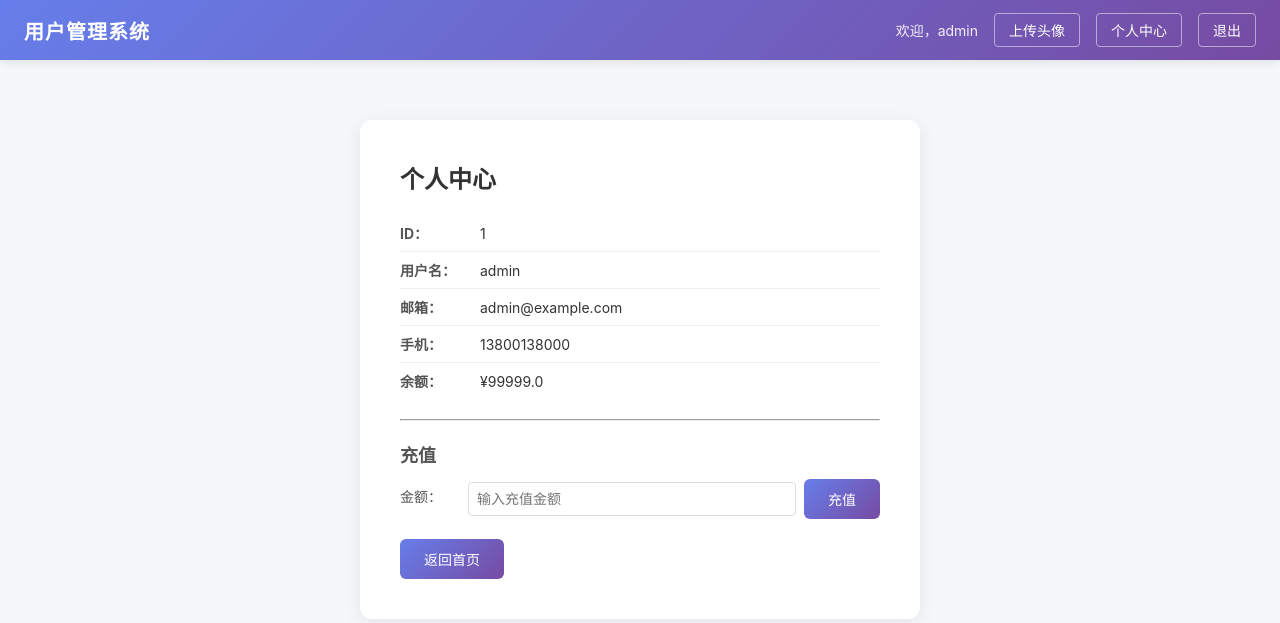
After one commit to Zhang123456-rgb/2025141530175, a Flask app: page /profile?user_id=1 in a window 1280 px wide. The commit adds this page. Shown: the top 623 px of the page. Run offline with Flask 3, Linux system fonts and the light colour scheme; a user stored in the database is signed in; data comes from the database, SQL or seed files in the repository; both versions use the stored data as it was after the commit.

Commit message:
新增：个人中心 + 充值功能（含IDOR/负值漏洞）
新增功能：
- /profile 路由：从URL参数user_id查询任意用户资料（IDOR漏洞）
- /recharge 路由：接受user_id和amount，不校验正负值
- 数据库中增加balance余额字段（admin=99999, alice=100）
- profile.html：个人中心页面 + 充值表单
- 导航栏和首页添加入口

漏洞点：
- ⚠️ IDOR：/profile?user_id=N 可查看任意用户资料
- ⚠️ 负值充值：amount=-99999 可扣减任意用户余额
- ⚠️ SQL注入：/profile 和 /recharge 均使用字符串拼接

Co-Authored-By: Claude <noreply@anthropic.com>

```diff
--- a/app.py
+++ b/app.py
@@ -20,14 +20,21 @@ def init_db():
             username TEXT UNIQUE NOT NULL,
             password TEXT NOT NULL,
             email TEXT,
-            phone TEXT
+            phone TEXT,
+            balance REAL DEFAULT 0
         )
     """)
     # 插入默认用户
-    c.execute("INSERT OR IGNORE INTO users (username, password, email, phone) VALUES (?, ?, ?, ?)",
-              ("admin", "admin123", "admin@example.com", "13800138000"))
-    c.execute("INSERT OR IGNORE INTO users (username, password, email, phone) VALUES (?, ?, ?, ?)",
-              ("alice", "alice2025", "alice@example.com", "13900139001"))
+    c.execute("INSERT OR IGNORE INTO users (username, password, email, phone, balance) VALUES (?, ?, ?, ?, ?)",
+              ("admin", "admin123", "admin@example.com", "13800138000", 99999))
+    c.execute("INSERT OR IGNORE INTO users (username, password, email, phone, balance) VALUES (?, ?, ?, ?, ?)",
+              ("alice", "alice2025", "alice@example.com", "13900139001", 100))
+
+    # 兼容旧表：如果 balance 列不存在则添加
+    try:
+        c.execute("ALTER TABLE users ADD COLUMN balance REAL DEFAULT 0")
+    except:
+        pass
     conn.commit()
     conn.close()
 
@@ -211,6 +218,57 @@ def upload():
                            filename=filename)
 
 
+@app.route("/profile", methods=["GET"])
+def profile():
+    # ⚠️ IDOR漏洞：从URL参数获取user_id，不验证当前登录用户
+    user_id = request.args.get("user_id")
+    if not user_id:
+        return "缺少user_id参数"
+
+    conn = get_db()
+    c = conn.cursor()
+    # ⚠️ SQL注入漏洞：字符串拼接
+    sql = f"SELECT id, username, email, phone, balance FROM users WHERE id = '{user_id}'"
+    print(f"[SQL] {sql}")
+    try:
+        c.execute(sql)
+        row = c.fetchone()
+        if row:
+            profile_user = dict(row)
+        else:
+            profile_user = None
+    except Exception as e:
+        print(f"[SQL ERROR] {e}")
+        profile_user = None
+    conn.close()
+
+    return render_template("profile.html", user=profile_user)
+
+
+@app.route("/recharge", methods=["POST"])
+def recharge():
+    # ⚠️ 从表单获取参数，不验证当前用户
+    user_id = request.form.get("user_id")
+    amount = request.form.get("amount")
+
+    if not user_id or not amount:
+        return "缺少参数"
+
+    conn = get_db()
+    c = conn.cursor()
+    # ⚠️ SQL注入漏洞：字符串拼接 + 未校验amount正负
+    sql = f"UPDATE users SET balance = balance + {amount} WHERE id = '{user_id}'"
+    print(f"[SQL] {sql}")
+    try:
+        c.execute(sql)
+        conn.commit()
+    except Exception as e:
+        print(f"[SQL ERROR] {e}")
+    conn.close()
+
+    return redirect(f"/profile?user_id={user_id}")
+
+
 @app.route("/logout")
 def logout():
     session.clear()
--- a/templates/base.html
+++ b/templates/base.html
@@ -15,6 +15,7 @@
             {% if session.get('username') %}
                 <span class="nav-welcome">欢迎，{{ session['username'] }}</span>
                 <a href="/upload" class="nav-link">上传头像</a>
+                <a href="/profile?user_id=1" class="nav-link">个人中心</a>
                 <a href="/logout" class="nav-link">退出</a>
             {% else %}
                 <a href="/login" class="nav-link">登录</a>
--- a/templates/index.html
+++ b/templates/index.html
@@ -13,8 +13,9 @@
             <li><strong>手机：</strong>{{ user.phone }}</li>
         </ul>
 
-        <div style="margin-top: 16px; margin-bottom: 16px;">
+        <div style="margin-top: 16px; margin-bottom: 16px; display: flex; gap: 8px; flex-wrap: wrap;">
             <a href="/upload" class="btn" style="text-decoration: none;">✏️ 上传头像</a>
+            <a href="/profile?user_id={{ user.id }}" class="btn" style="text-decoration: none;">👤 个人中心</a>
         </div>
 
         <!-- 搜索功能 -->
--- /dev/null
+++ b/templates/profile.html
@@ -0,0 +1,35 @@
+<!-- 调试信息 - user_id 参数控制查询谁的资料 -->
+{% extends "base.html" %}
+{% block content %}
+<div class="card">
+    {% if user %}
+        <h2>个人中心</h2>
+        <ul class="user-info">
+            <li><strong>ID：</strong>{{ user.id }}</li>
+            <li><strong>用户名：</strong>{{ user.username }}</li>
+            <li><strong>邮箱：</strong>{{ user.email }}</li>
+            <li><strong>手机：</strong>{{ user.phone }}</li>
+            <li><strong>余额：</strong>¥{{ user.balance }}</li>
+        </ul>
+
+        <hr style="margin: 20px 0;">
+        <h3>充值</h3>
+        <form method="post" action="/recharge" class="recharge-form">
+            <input type="hidden" name="user_id" value="{{ user.id }}">
+            <div class="form-group" style="display: flex; gap: 8px; align-items: center;">
+                <label for="amount" style="min-width: 60px;">金额：</label>
+                <input type="text" id="amount" name="amount" placeholder="输入充值金额" style="flex: 1; padding: 8px; border: 1px solid #ddd; border-radius: 4px;">
+                <button type="submit" class="btn">充值</button>
+            </div>
+        </form>
+
+        <div style="margin-top: 20px;">
+            <a href="/" class="btn" style="text-decoration: none;">返回首页</a>
+        </div>
+    {% else %}
+        <h2>用户不存在</h2>
+        <p>未找到该用户的资料。</p>
+        <a href="/" class="btn" style="text-decoration: none;">返回首页</a>
+    {% endif %}
+</div>
+{% endblock %}
```
Also changed, not shown: data/users.db, 1 other file.
